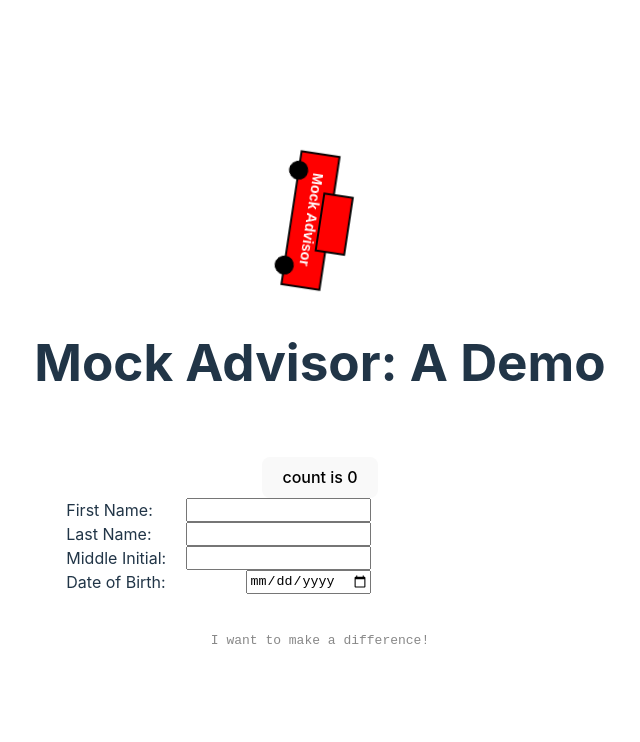
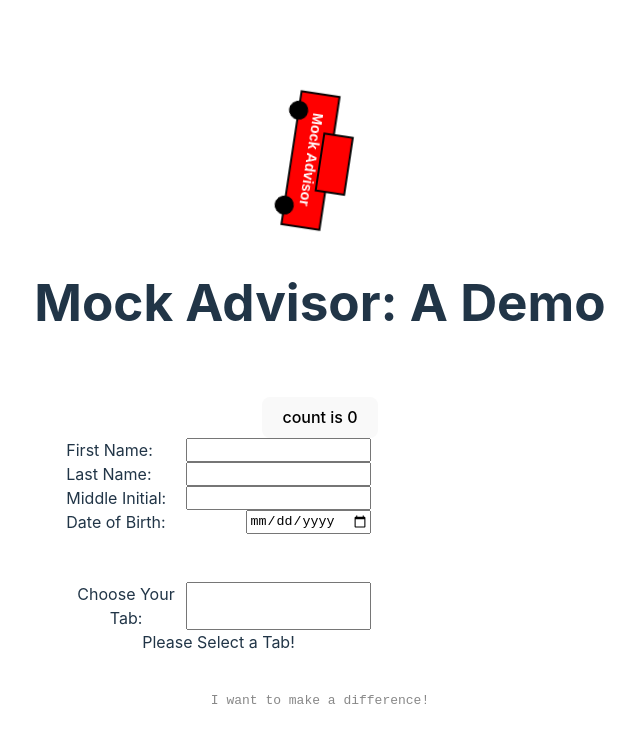
Before and after one commit to JKeddo95/mockAdvisor, a React (Vite) app: page / in a window 1280 px wide. Shown: the top 742 px of the page, without its empty margins (320-960 px from the left). Built offline with nearby package versions, Linux system fonts and the light colour scheme.

Commit message:
DEV-01--Draft-Roadmap

```diff
--- a/package.json
+++ b/package.json
@@ -1,7 +1,7 @@
 {
   "name": "mockAdvisor",
   "private": true,
-  "version": "1.0.0",
+  "version": "1.1.0",
   "type": "module",
   "scripts": {
     "dev": "vite",
--- a/src/App.tsx
+++ b/src/App.tsx
@@ -2,6 +2,7 @@ import { useState } from "react";
 import racecarLogo from "/racecar.svg";
 import "./App.css";
 import { Sidebar } from "./components/Sidebar";
+import { TabPicker } from "./components/TabPicker";
 
 function App() {
   const [count, setCount] = useState(0);
@@ -17,6 +18,7 @@ function App() {
       <div className="card">
         <button onClick={() => setCount((count) => count + 1)}>count is {count}</button>
         <Sidebar />
+        <TabPicker />
       </div>
       <code className="read-the-docs">I want to make a difference!</code>
     </>
--- a/src/components/TabPicker.tsx
+++ b/src/components/TabPicker.tsx
@@ -0,0 +1,122 @@
+import { useState } from "react";
+
+export const TabPicker = () => {
+  // Handle "Auth Advisor Experts" corrections of AI errors/hallucinations.
+  const [chosenTab, setChosenTab] = useState("");
+
+  const handleChosenTabChange = (e: React.ChangeEvent<HTMLInputElement>) => setChosenTab(e.target.value);
+  const getTabContent = () => {
+    switch (chosenTab) {
+      case "":
+        return <div>Please Select a Tab!</div>;
+      case "a":
+        return <div>a</div>;
+      case "b":
+        return <div>b</div>;
+      case "c":
+        return <div>c</div>;
+      case "d":
+        return <div>d</div>;
+      default:
+        return <div>Invalid Selection!</div>;
+    }
+  };
+
+  return (
+    <div
+      style={{
+        display: "flex",
+        flexDirection: "column",
+        justifyContent: "flex-start",
+        maxWidth: "60%",
+        borderWidth: "2px",
+        borderColor: "red",
+        marginTop: "3em",
+      }}
+    >
+      <div style={{ display: "flex", justifyContent: "space-between" }}>
+        Choose Your Tab: <input value={chosenTab} onChange={handleChosenTabChange} />
+      </div>
+      {getTabContent()}
+    </div>
+  );
+};
+
+//ARCHITECTURE GOALS//
+/**
+ * V1
+ * Design schema
+ * Build schema to localStorage/cookies
+ *
+ * V2
+ * Unit tests
+ * React Context
+ * Types
+ *
+ * V3
+ * //FAKE/UNMERGED redux branch
+ * CDN hosting for build output on AWS
+ * //EXAM TEST SCENARIOS
+ *
+ * V4
+ * Hello world / local fast Python API
+ * SQLlite local test schema design
+ *
+ * V5
+ * True/complete AWS account management system, login/logout
+ *
+ * V6
+ * Postgres and Lambda setup for real app
+ *
+ * V7
+ * Full payment system support
+ *
+ */
+
+//FEATURE LIST
+//score menu
+/**
+ * V1
+ * add point
+ * remove point
+ */
+
+//kids menu
+/**
+ * V1
+ * Add kid
+ * Remove kid
+ * Edit kid
+ *
+ * V2
+ * kid icons
+ * kid stats
+ * kid color coding
+ *
+ * V3
+ * kid real pics
+ * kid handicap/challenge
+ * kid point spend system
+ */
+
+//kids leaderboard
+/**
+ * V1
+ * List of kids
+ * Net points all time
+ * Leader
+ *
+ * V2, V1 + ...
+ * Points per day
+ * Day winner
+ * Days won all time
+ * Days won this week
+ *
+ * V3, V2 + ...
+ * Graph library
+ * db schema
+ * test data
+ * graphing/charting libs
+ *
+ * V4, V3 + Funny teasing svg animation library for winner/loser
+ */
```
